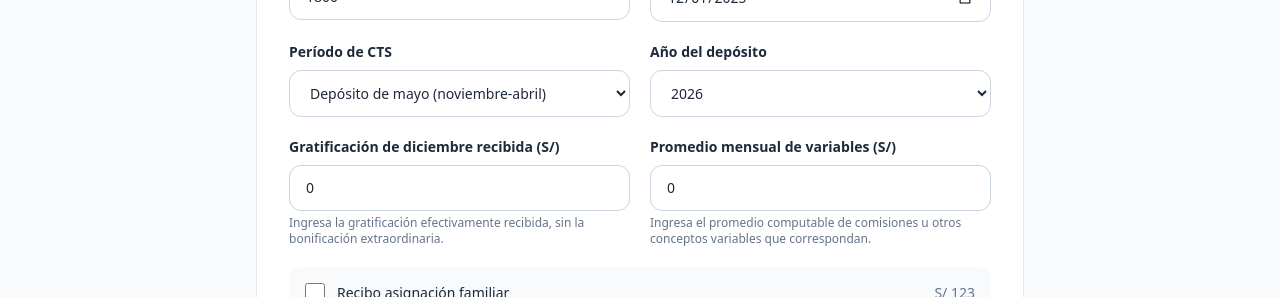
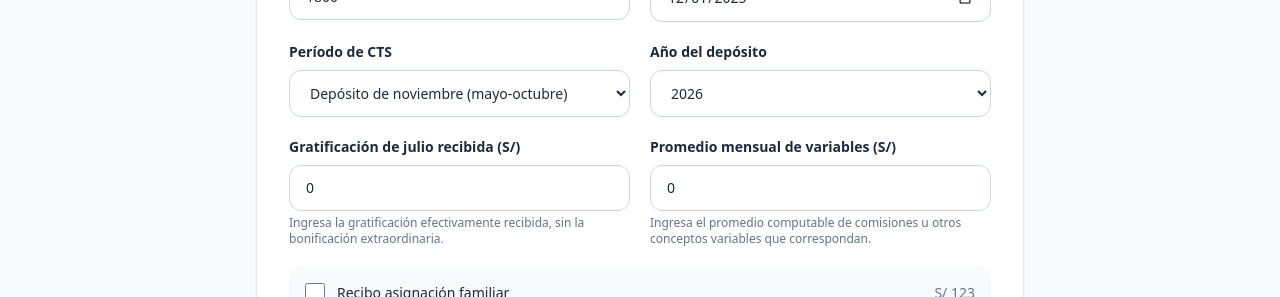
Before and after one commit to lopiensoloprogramo/peoplehint, a React (Vite) app: page /calculadoras/cts in a window 1280 px wide. Shown: the part 495-792 px from the top of the page. Built offline with nearby package versions, Linux system fonts and the light colour scheme.

Commit message:
CalculadoraCTS2

```diff
--- a/src/pages/calculadoras/CTS.tsx
+++ b/src/pages/calculadoras/CTS.tsx
@@ -86,7 +86,7 @@ export default function CTS() {
   const [familyAllowance, setFamilyAllowance] = useState(false);
   const [gratuity, setGratuity] = useState("0");
   const [variables, setVariables] = useState("0");
-  const [period, setPeriod] = useState<Period>("mayo");
+  const [period, setPeriod] = useState<Period>("noviembre");
   const [year, setYear] = useState(String(today.getFullYear()));
 
   const result = useMemo(() => {
@@ -160,7 +160,7 @@ export default function CTS() {
     setFamilyAllowance(false);
     setGratuity("0");
     setVariables("0");
-    setPeriod("mayo");
+    setPeriod("noviembre");
     setYear(String(today.getFullYear()));
   }
 
```
